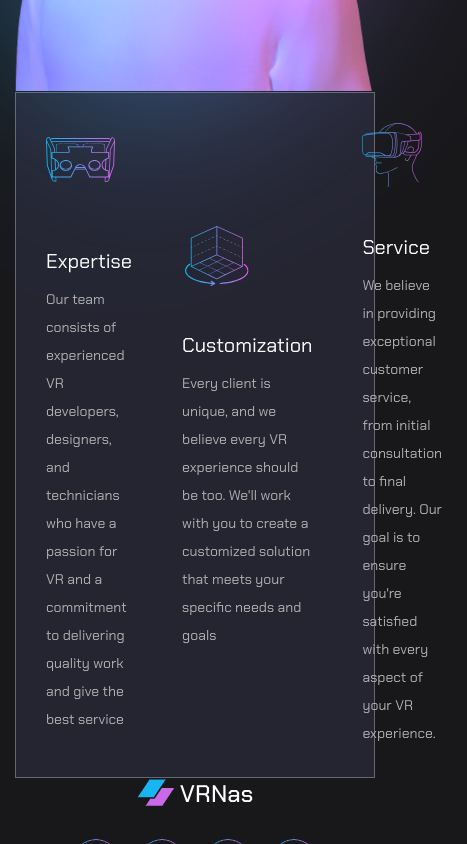
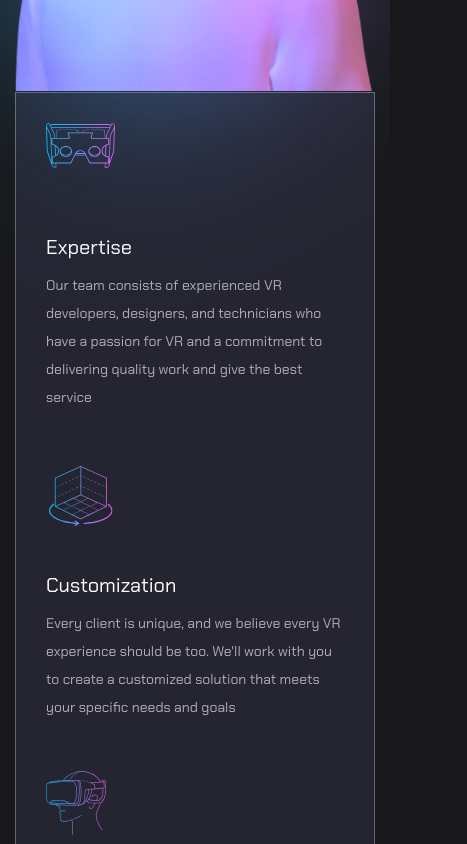
Before and after one commit to Kiryl1998/VRNas, a React (Vite) app: page / in a window 390 px wide. Shown: the part 1200-2044 px from the top of the page, 467 px wide, since content can reach past the window. Built offline with nearby package versions, Linux system fonts and the light colour scheme.

Commit message:
fix whyChooseUs

```diff
--- a/src/components/screens/Home/WhyChooseUs/WhyChooseUs.module.css
+++ b/src/components/screens/Home/WhyChooseUs/WhyChooseUs.module.css
@@ -4,8 +4,8 @@
   padding: 55px 65px;
 }
 .wrapCards {
-  align-items: center;
   display: flex;
+  flex-wrap: wrap;
   margin: 0 -25px -50px;
 }
 .card {
@@ -31,6 +31,9 @@
   .whyChooseUs {
     flex-wrap: wrap;
   }
+  .card {
+    flex: 1 1 50%;
+  }
 }
 @media screen and (max-width: 1000px) {
   .whyChooseUs {
```
